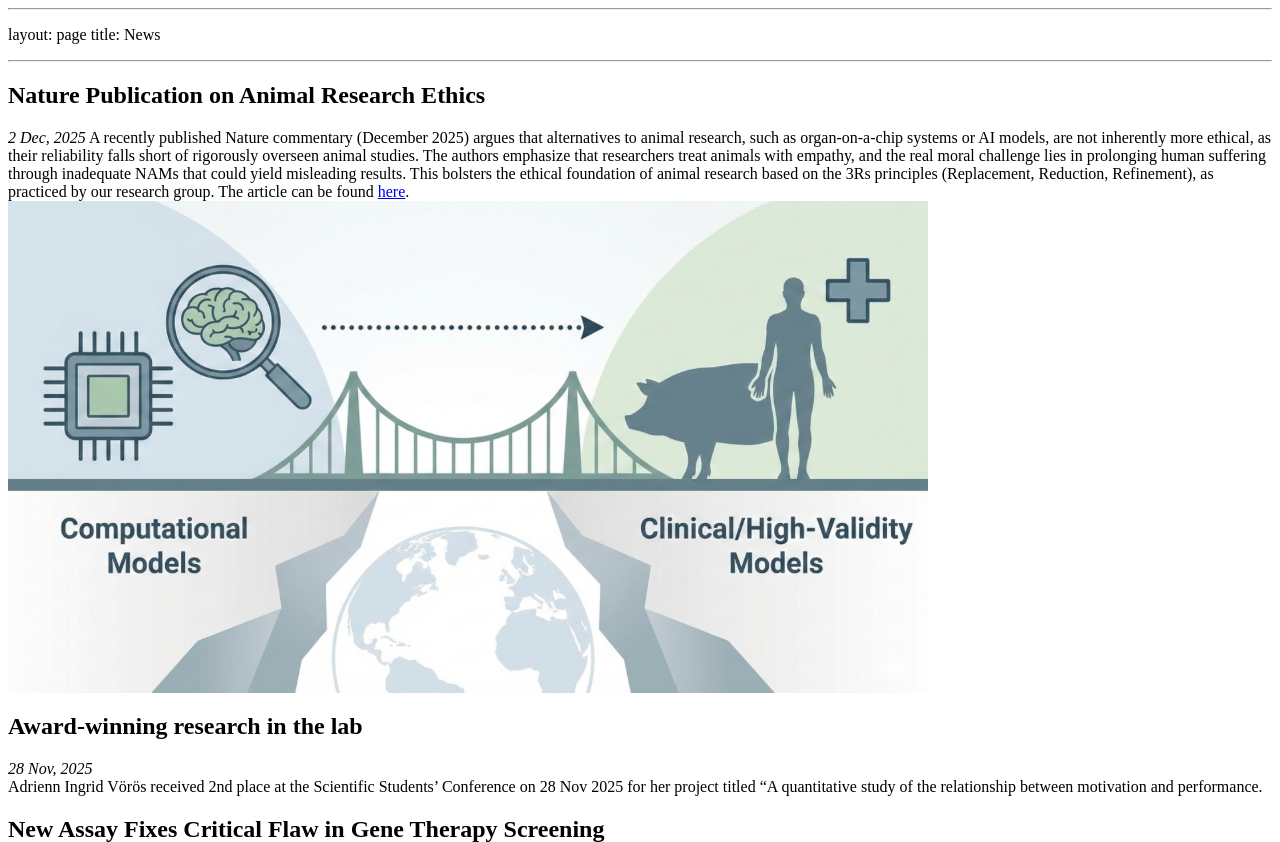
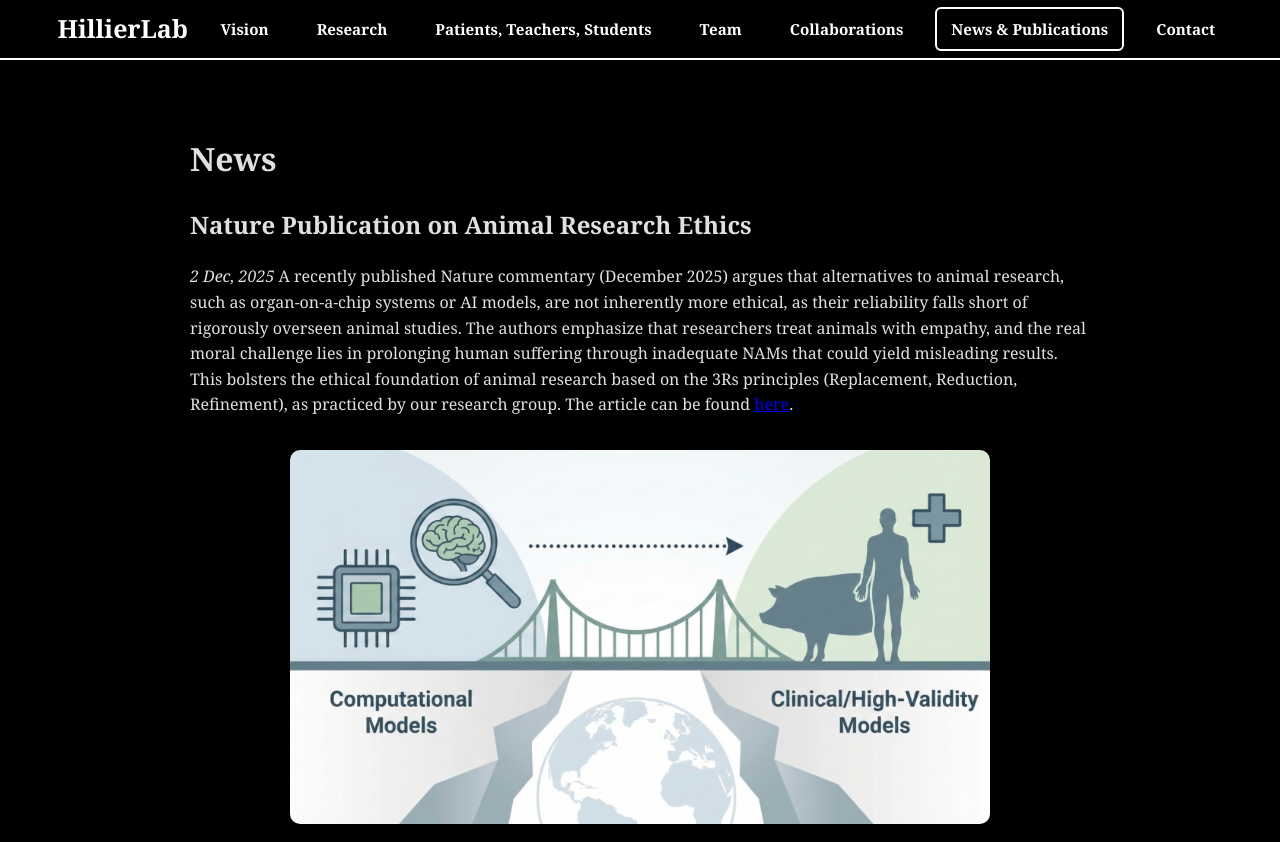
Before and after one commit to hillierlab/hillierlab.github.io, a Jekyll site: the page built from _pages/news-publications.md, in a window 1280 px wide and 1400 px high. Shown: the top 842 px of the window. Built offline with Jekyll 4.4.1, drawn with Linux system fonts in a browser that asks for light colours; part of the change alters nothing that is shown; grey boxes are pictures that could not be loaded.

Commit message:
Update news-publications.md

```diff
--- a/_pages/news-publications.md
+++ b/_pages/news-publications.md
@@ -2,96 +2,7 @@
 layout: page
 title: News
 
-<style>
-  html:not(.happy) .cta-streamlined-card:hover { background:#fff; color:#000; }
-  html.happy .cta-streamlined-card:hover { background:#000; color:#fff; }
-
-  .cta-wrap { position:relative; margin-bottom:2rem; }
-  .cta-overlay {
-    position:absolute; inset:0; z-index:2;
-    display:block;
-  }
-  .cta-streamlined-card {
-    position:relative; z-index:1;
-    display:flex; align-items:center; justify-content:space-between;
-    border:2px solid currentColor; border-radius:12px;
-    padding:14px 10px 14px 20px;
-    transition:background-color .3s ease, color .3s ease;
-    text-decoration:none; color:inherit;
-  }
-
-  /* New member layout styles: floated circular photos with shape-outside so text wraps around the circle */
-  .member { margin-bottom: 2em; }
-  .member::after { content: ""; display: table; clear: both; }
-  .member img {
-    width: 150px;
-    height: 150px;
-    border-radius: 50%;
-    object-fit: cover;
-    display: block; /* required for shape-outside */
-    -webkit-clip-path: circle(50% at 50% 50%);
-    clip-path: circle(50% at 50% 50%);
-  }
-  .photo-left {
-      .photo-left {
-    float: left;
-    margin-right: 20px;
-    -webkit-shape-outside: circle(50% at 50% 50%);
-    shape-outside: circle(50% at 50% 50%);
-    shape-margin: 12px;
-  }
-  .photo-right {
-    float: right;
-    margin-left: 20px;
-    -webkit-shape-outside: circle(50% at 50% 50%);
-    shape-outside: circle(50% at 50% 50%);
-    shape-margin: 12px;
-  }
-
-.member {
-  display: flex;
-  align-items: center;
-  gap: 20px;
-    margin-bottom: 2em;
-}
-
-.photo-left,
-.photo-right {
-  float: none;              /* disable float */
-  shape-outside: none;      /* disable circular wrapping */
-}
-
-.photo-left {
-  order: 0;
-}
-
-.photo-right {
-    order: 1;
-}
-
-.member-text {
-  flex: 1;
-}
-
-.member-text h3 {
-  text-align: left;
-}
-
-.member img.photo-left + .member-text p {
-  text-align: justify;
-}
-
-.member img.photo-right + .member-text p {
-  text-align: justify;
-}
-
-  /* Responsive: stack on narrow screens */
-  @media (max-width: 640px) {
-    .photo-left, .photo-right { float: none; margin: 0 auto 1em; display:block; }
-    .member img { margin: 0 auto; }
-  }
-</style>
-   ---
+---
 ## Nature Publication on Animal Research Ethics
 *2 Dec, 2025*
 A recently published Nature commentary (December 2025) argues that alternatives to animal research, such as organ-on-a-chip systems or AI models, are not inherently more ethical, as their reliability falls short of rigorously overseen animal studies. The authors emphasize that researchers treat animals with empathy, and the real moral challenge lies in prolonging human suffering through inadequate NAMs that could yield misleading results. This bolsters the ethical foundation of animal research based on the 3Rs principles (Replacement, Reduction, Refinement), as practiced by our research group. The article can be found <a href="https://www.nature.com/articles/d41586-025-03921-9?WT.ec_id=NATURE-20251204&utm_source=nature_etoc&utm_medium=email&utm_campaign=CONR_41586_AWA1_GL_DTEC_054CI_TOC-251204"
```
